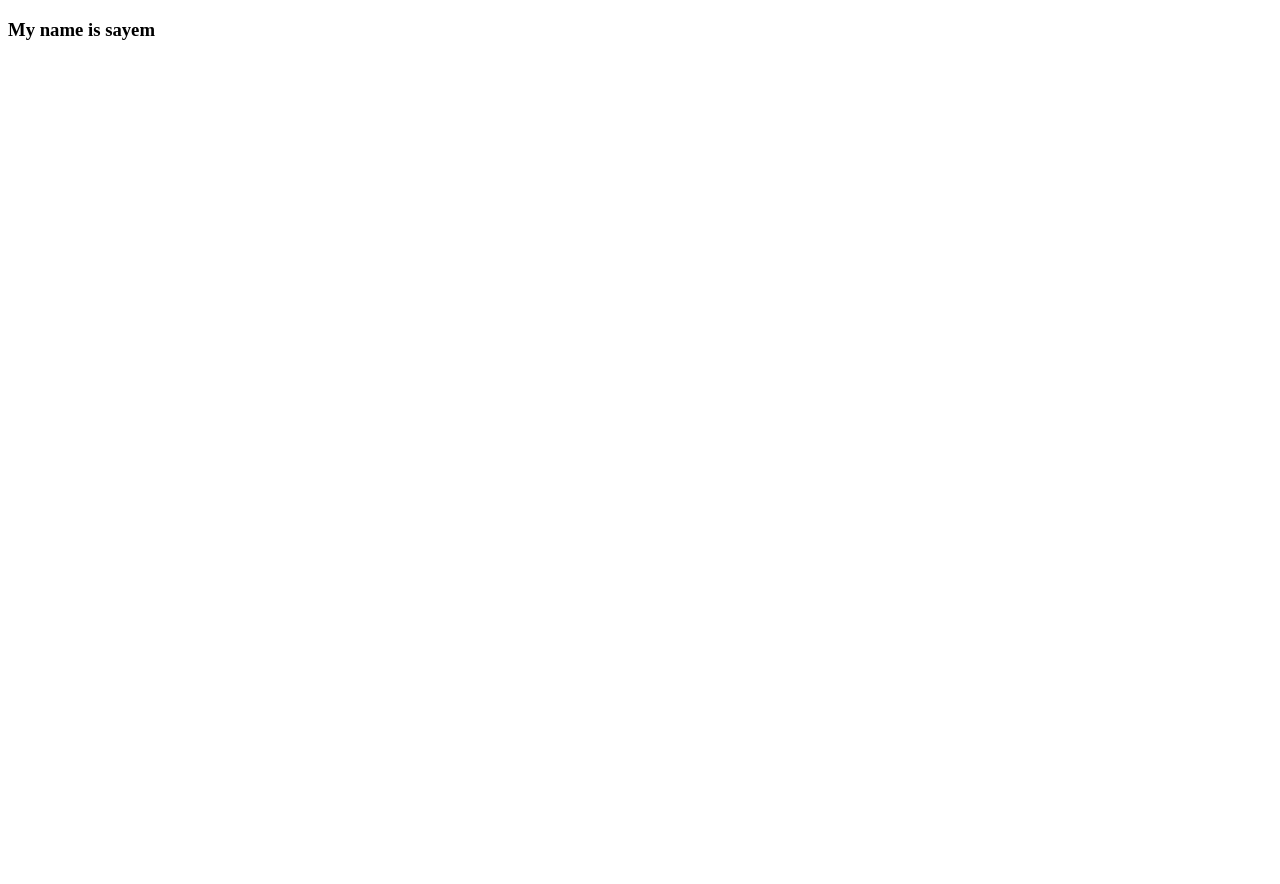
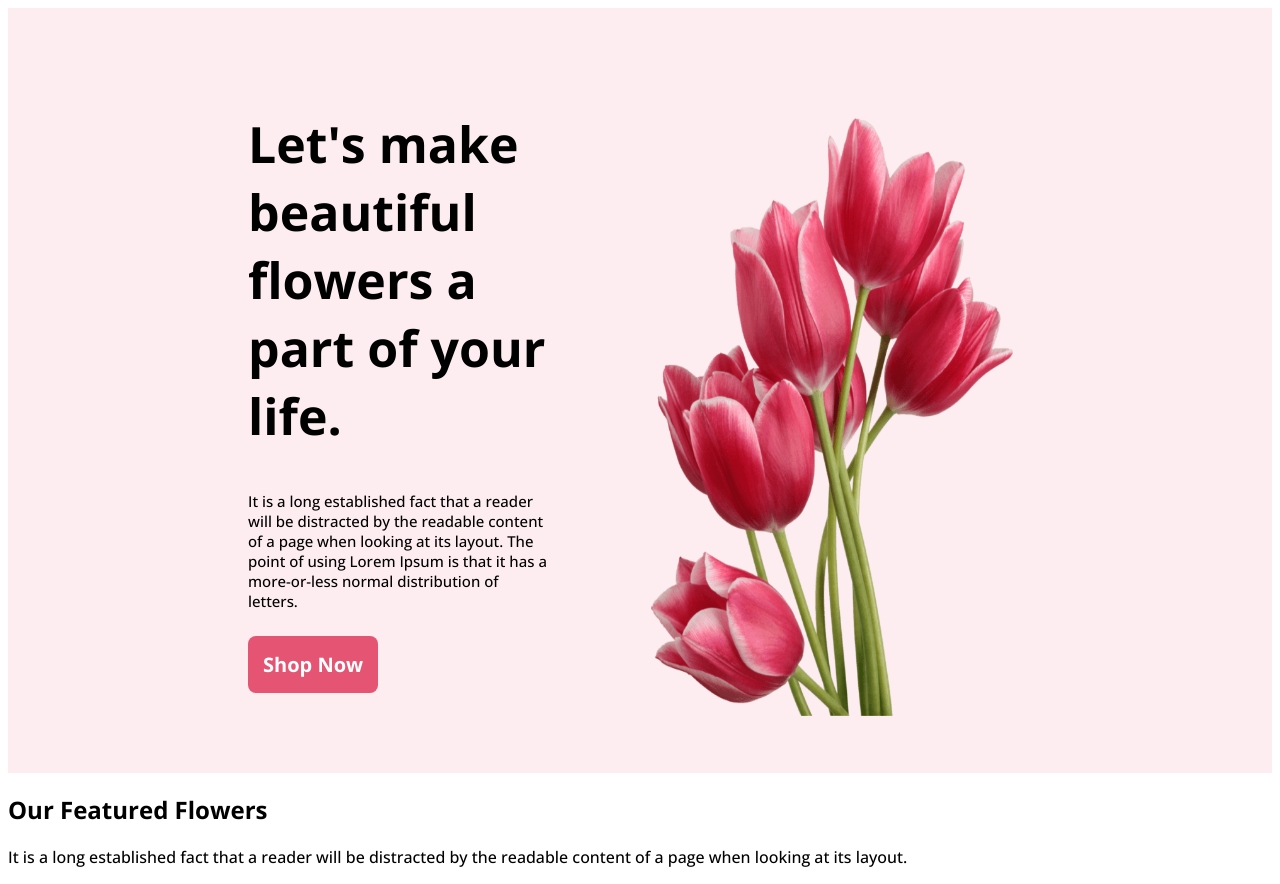
Before and after one commit to Sayem001/Assigonment-1-flower-shop, a plain HTML site: page index.html in a window 1280 px wide. Before the commit the page ends 800 px from the top, so only its background shows below. Drawn offline with nearby package versions, Linux system fonts and the light colour scheme.

Commit message:
first section done

```diff
--- a/index.html
+++ b/index.html
@@ -1,11 +1,41 @@
 <!DOCTYPE html>
 <html lang="en">
+
 <head>
     <meta charset="UTF-8">
     <meta name="viewport" content="width=device-width, initial-scale=1.0">
     <title>Flower Shop</title>
+    <link rel="stylesheet" href="style.css">
+    <link rel="preconnect" href="https://fonts.googleapis.com">
+    <link rel="preconnect" href="https://fonts.gstatic.com" crossorigin>
+    <link
+        href="https://fonts.googleapis.com/css2?family=Lato:wght@300;400;700;900&family=Open+Sans:wght@500;600;700;800&display=swap"
+        rel="stylesheet">
 </head>
+
 <body>
-    <h3>My name is sayem</h3>
+    <!-- first section start here  -->
+    <section class="intro">
+        <div class="left-intro">
+            <h1 class="intro-title">Let's make <br>
+                beautiful flowers a <br>
+                part of your life.</h1>
+            <p class="intro-description">It is a long established fact that a reader will be distracted by the readable content
+                of a page when
+                looking at its layout. The point of using Lorem Ipsum is that it has a more-or-less normal distribution
+                of letters.</p>
+            <button class="btn-orange">Shop Now</button>
+        </div>
+        <img src="Flower Asset/pngwing 10.png" alt="">
+    </section>
+
+    <!-- our featured flower section start here -->
+    <section class="feature">
+       <div>
+        <h1 class="feature-title">Our Featured Flowers</h1>
+        <p class="feature-description">It is a long established fact that a reader will be distracted by the readable content of a page when looking at its layout.</p>
+       </div>
+    </section>
 </body>
+
 </html>
--- /dev/null
+++ b/style.css
@@ -0,0 +1,43 @@
+/* common styles  */
+* {
+    font-family: 'Lato', sans-serif;
+    font-family: 'Open Sans', sans-serif;
+}
+
+.btn-orange {
+    color: white;
+    border-radius: 8px;
+    background: #E55473;
+    padding: 15px;
+    font-size: 20px;
+    border: 0;
+    font-weight: 700;
+}
+
+/* first section styles */
+.intro {
+    display: flex;
+    justify-content: space-around;
+    align-items: center;
+    background: rgba(229, 84, 115, 0.10);
+    padding: 50px 240px 0 240px;
+}
+
+.intro img {
+    width: 400px;
+    height: 600px;
+}
+
+.intro-title {
+    font-size: 50px;
+}
+.left-intro{
+    margin: 10px 10px 80px 0;
+}
+.intro-description {
+    font-size: 15px;
+    padding-bottom: 10px;
+    max-width: 80%;
+}
+
+/* feature section is here  */
```
Also changed, not shown: Flower Asset/Flower 01.png (added), Flower Asset/Group 57.png (added), Flower Asset/Group 58.png (added), Flower Asset/Group 59.png (added), Flower Asset/Rectangle 4.png (added), Flower Asset/Rectangle 5.png (added), Flower Asset/Rectangle 6.png (added), Flower Asset/Rectangle 9.png (added), Flower Asset/pngwing 10.png (added), Flower Asset/pngwing 5.png (added), Flower Asset/pngwing 6.png (added), Flower Asset/pngwing 7.png (added), Flower Asset/pngwing 8.png (added).
